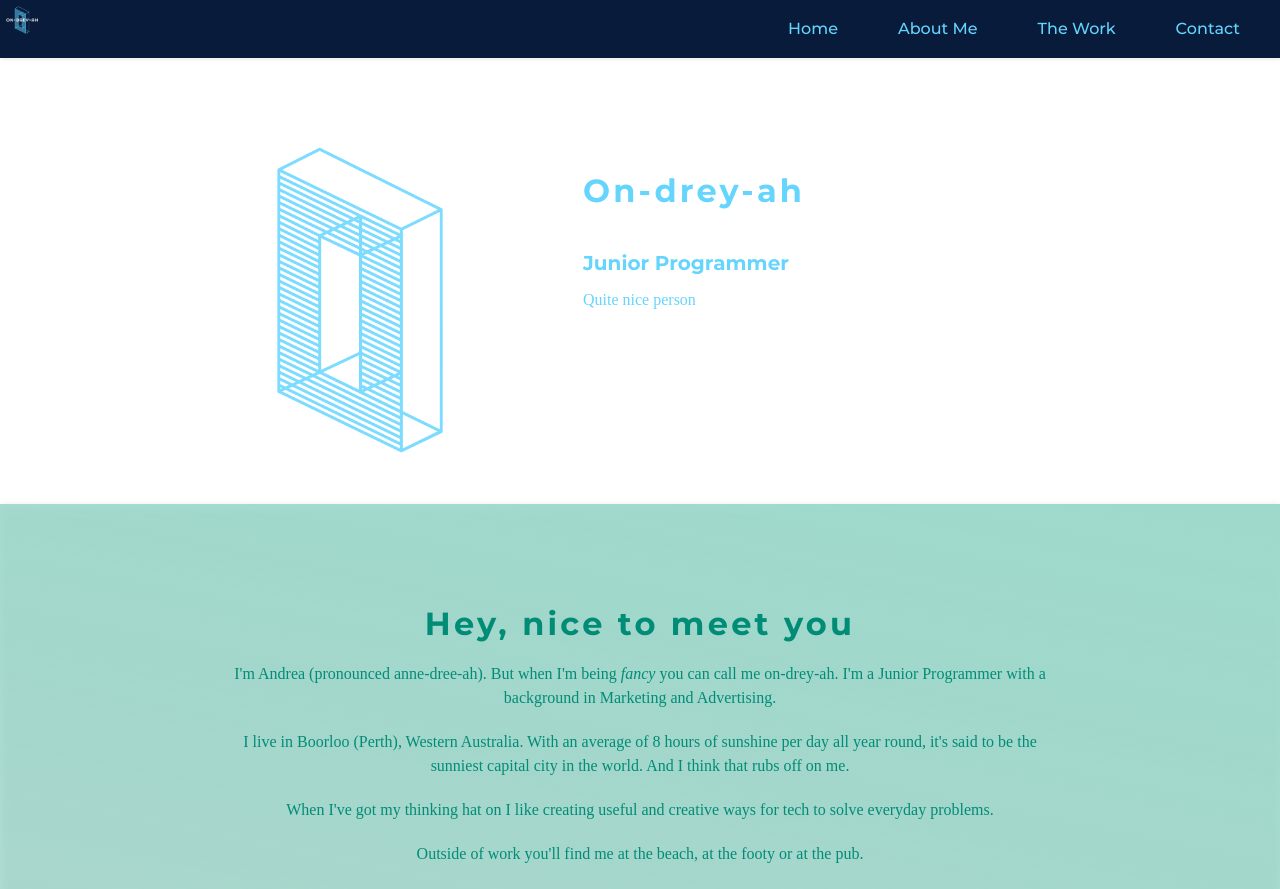
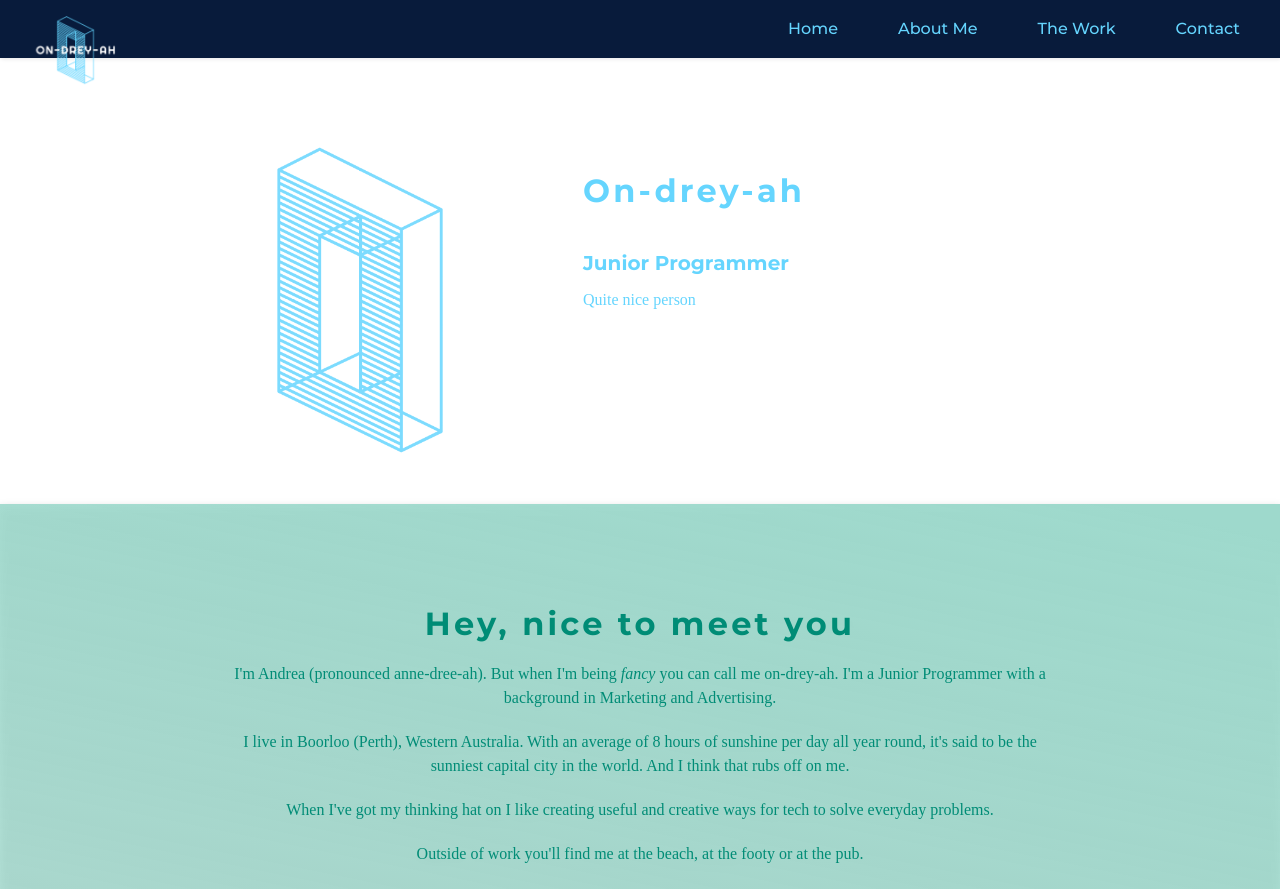
Before and after one commit to andrea-bradbury/andrea-bradbury.github.io, a website built with Parcel: page index.html in a window 1280 px wide. Shown: the top 889 px of the page. Built offline with nearby package versions, Linux system fonts and the light colour scheme; a web font is replaced by a local one.

Commit message:
Fixing Accessibility Issues

```diff
--- a/css/main.css
+++ b/css/main.css
@@ -152,7 +152,7 @@ footer div {
 }
 .logo img {
   position: absolute;
-  height: 300px;
+  height: 150px;
   width: auto;
 }
 .header .menu {
@@ -733,7 +733,9 @@ footer div {
 @media only screen and (min-width:768px){
   /* Nav for Desktop  */
   .logo img{
-    max-height: 40px;
+    padding-left: 20px;
+    position: absolute;
+    height: 100px;
     width: auto;
   }
   .header {
```
